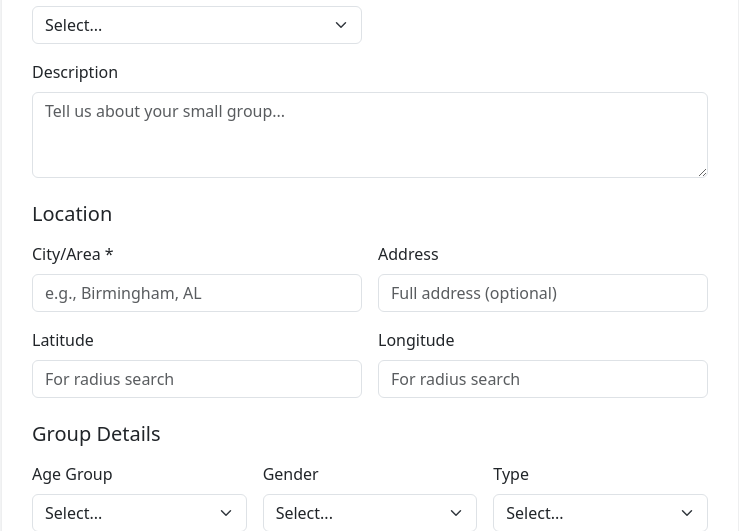
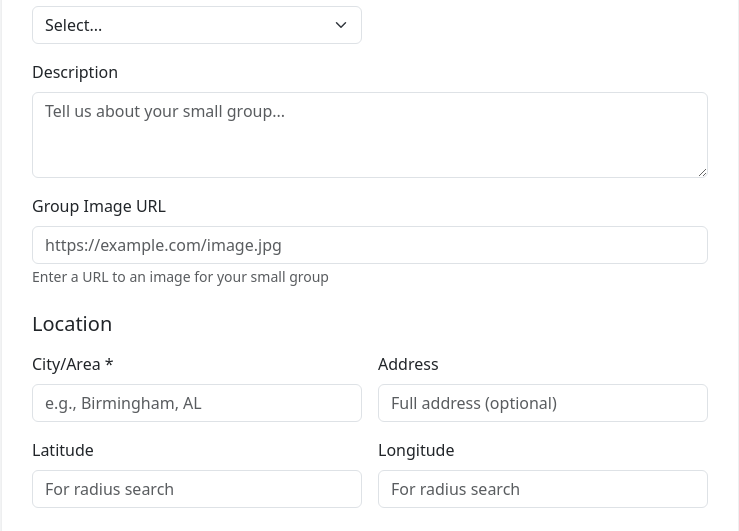
Before and after one commit to JaredMoss1996/smallgroups, a Spring Boot app: page /create in a window 1280 px wide. Shown: the part 324-855 px from the top of the page, without its empty margins (270-1009 px from the left). Run offline with Spring Boot 4, Linux system fonts and the light colour scheme.

Commit message:
Add image support to small groups
Co-authored-by: JaredMoss1996 <52223990+JaredMoss1996@users.noreply.github.com>

```diff
--- a/src/main/java/com/smallgroups/model/SmallGroup.java
+++ b/src/main/java/com/smallgroups/model/SmallGroup.java
@@ -50,4 +50,6 @@ public class SmallGroup {
     private Integer currentSize;
 
     private Integer maxSize;
+
+    private String imageUrl;
 }
--- a/src/main/java/com/smallgroups/service/SmallGroupService.java
+++ b/src/main/java/com/smallgroups/service/SmallGroupService.java
@@ -54,6 +54,7 @@ public class SmallGroupService {
         group.setContactPhone(groupDetails.getContactPhone());
         group.setCurrentSize(groupDetails.getCurrentSize());
         group.setMaxSize(groupDetails.getMaxSize());
+        group.setImageUrl(groupDetails.getImageUrl());
 
         return repository.save(group);
     }
--- a/src/main/resources/schema.sql
+++ b/src/main/resources/schema.sql
@@ -19,5 +19,6 @@ CREATE TABLE IF NOT EXISTS small_groups (
     contact_email VARCHAR(255),
     contact_phone VARCHAR(50),
     current_size INTEGER,
-    max_size INTEGER
+    max_size INTEGER,
+    image_url VARCHAR(2048)
 );
--- a/src/main/resources/templates/create-group.html
+++ b/src/main/resources/templates/create-group.html
@@ -84,6 +84,13 @@
                                 <label for="description" class="form-label">Description</label>
                                 <textarea class="form-control" id="description" name="description" rows="3"
                                           placeholder="Tell us about your small group..."></textarea>
+                            </div>
+
+                            <div class="col-md-12">
+                                <label for="imageUrl" class="form-label">Group Image URL</label>
+                                <input type="url" class="form-control" id="imageUrl" name="imageUrl"
+                                       placeholder="https://example.com/image.jpg">
+                                <small class="text-muted">Enter a URL to an image for your small group</small>
                             </div>
                         </div>
 
```
Also changed, not shown: src/main/java/com/smallgroups/repository/SmallGroupRepository.java (+6 -1 lines), src/main/resources/templates/find-groups.html (+10 -0 lines).
